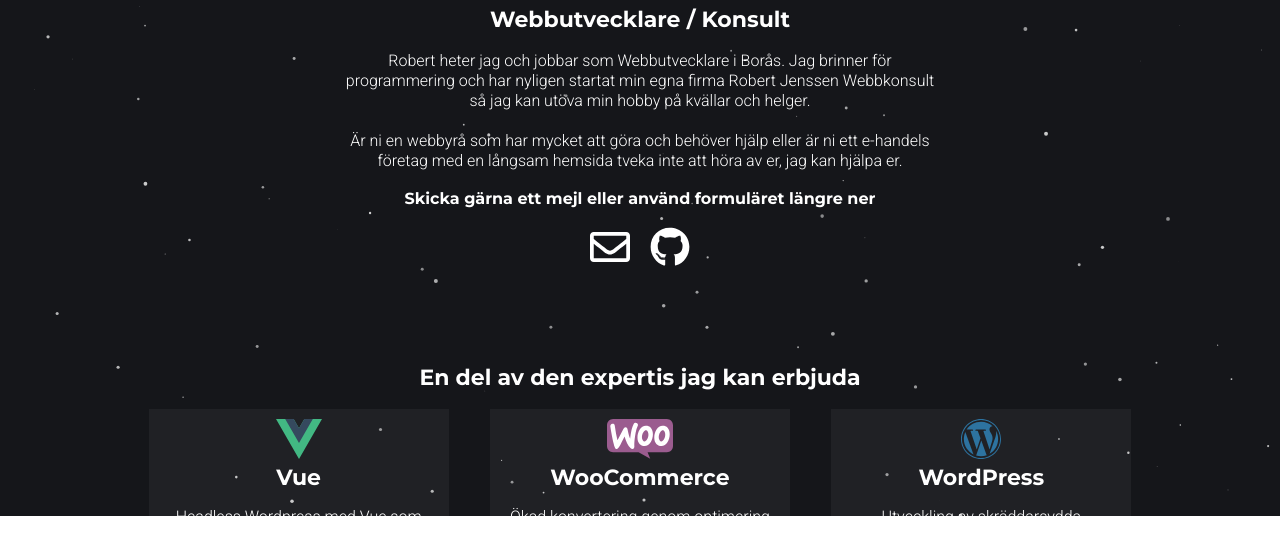
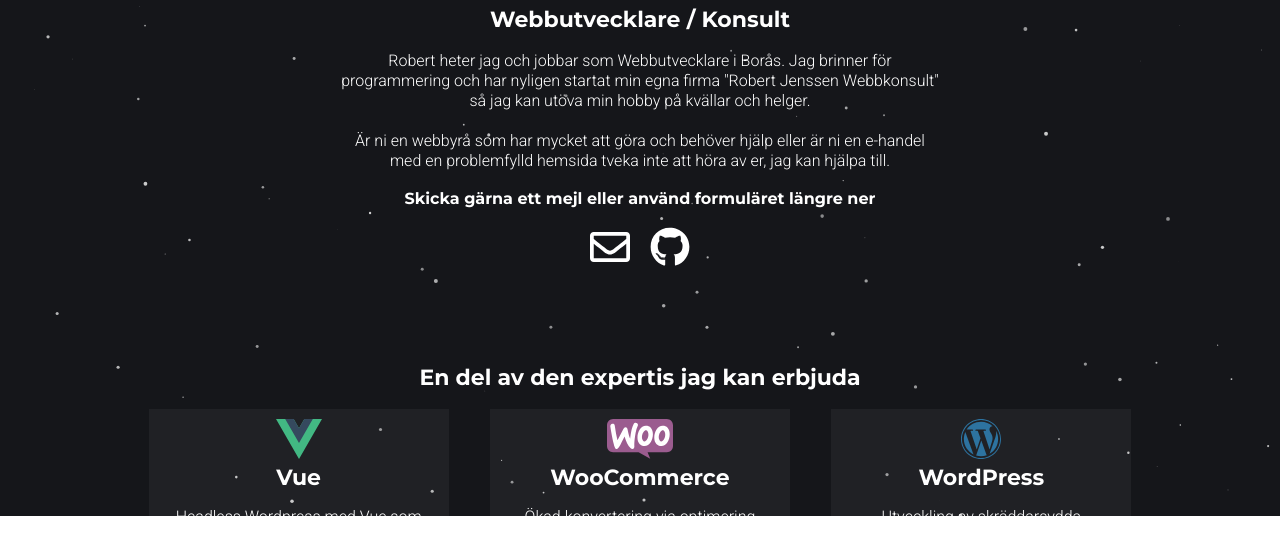
Before and after one commit to Jenssen/personal-website, a Nuxt app: page / in a window 1280 px wide. Shown: the part 284-838 px from the top of the page. Built offline with nearby package versions, Linux system fonts and the light colour scheme.

Commit message:
Add favicon and some small text changes

```diff
--- a/assets/content.json
+++ b/assets/content.json
@@ -2,8 +2,8 @@
   "firstSection": {
     "title": "Robert Jenssen",
     "subTitle": "Webbutvecklare / Konsult",
-    "startText": "Robert heter jag och jobbar som Webbutvecklare i Borås. Jag brinner för programmering och har nyligen startat min egna firma Robert Jenssen Webbkonsult så jag kan utöva min hobby på kvällar och helger.",
-    "endText": "Är ni en webbyrå som har mycket att göra och behöver hjälp eller är ni ett e-handels företag med en långsam hemsida tveka inte att höra av er, jag kan hjälpa er.",
+    "startText": "Robert heter jag och jobbar som Webbutvecklare i Borås. Jag brinner för programmering och har nyligen startat min egna firma \"Robert Jenssen Webbkonsult\" så jag kan utöva min hobby på kvällar och helger.",
+    "endText": "Är ni en webbyrå som har mycket att göra och behöver hjälp eller är ni en e-handel med en problemfylld hemsida tveka inte att höra av er, jag kan hjälpa till.",
     "buttonsText": "Skicka gärna ett mejl eller använd formuläret längre ner",
     "buttons": {
       "email": {
@@ -27,15 +27,17 @@
           "SaaS med Nuxt.js",
           "Mobilapp till både iPhone & Android med Vue Native",
           "Progressive Web App",
-          "Desktop app med Vue & Electron"
+          "Desktop app med Vue & Electron",
+          "SPA med Nuxt.js"
         ]
       },
       "woocommerce": {
         "name": "WooCommerce",
         "img": "/images/woocommerce.svg",
         "bullets": [
-          "Ökad konvertering genom optimering och felsökning",
-          "API koppling till PIM & ERP eller annan tjänst",
+          "Ökad konvertering via optimering och felsökning",
+          "API koppling till PIM & ERP",
+          "Specialbyggda plugins för ert unika behov",
           "Underhåll / Uppdateringar för både hemsida och server",
           "Uppsättnig av VPS hos DigitalOcean för snabbast möjliga hosting"
         ]
@@ -45,6 +47,7 @@
         "img": "/images/wordpress.svg",
         "bullets": [
           "Utveckling av skräddarsydda WordPress plugins",
+          "Specialanpassningar till befintligt tema",
           "Uppsättnig av VPS hos DigitalOcean för snabbast möjliga hosting",
           "Uppdateringar / Underhåll för både server och hemsida",
           "Konfiguration av plugins / tjänster som t.ex. MailChimp"
--- a/layouts/default.vue
+++ b/layouts/default.vue
@@ -16,8 +16,6 @@ export default {
 </script>
 
 <style>
-@import url('https://fonts.googleapis.com/css?family=Montserrat:700|Roboto:300');
-
 /* http://meyerweb.com/eric/tools/css/reset/
    v2.0 | 20110126
    License: none (public domain)
--- a/nuxt.config.js
+++ b/nuxt.config.js
@@ -8,17 +8,18 @@ module.exports = {
   ** Headers of the page
   */
   head: {
-    title: pkg.name,
+    title: 'Robert Jenssen | Webbutvecklare / Konsult',
     meta: [
       { charset: 'utf-8' },
       { name: 'viewport', content: 'width=device-width, initial-scale=1' },
-      { hid: 'description', name: 'description', content: pkg.description }
+      { hid: 'description', name: 'description', content: 'Robert Jenssen Webbkonsult, expert på unika lösningar' }
     ],
     script: [
       { src: 'https://www.google.com/recaptcha/api.js?onload=vueRecaptchaApiLoaded&render=explicit' }
     ],
     link: [
-      { rel: 'icon', type: 'image/x-icon', href: '/favicon.ico' }
+      { rel: 'icon', type: 'image/x-icon', href: '/favicon.ico' },
+      { rel: 'stylesheet', href: 'https://fonts.googleapis.com/css?family=Montserrat:700|Roboto:300' }
     ]
   },
 
```
Also changed, not shown: 1 other file (tests, documents, lock files or other folders).
